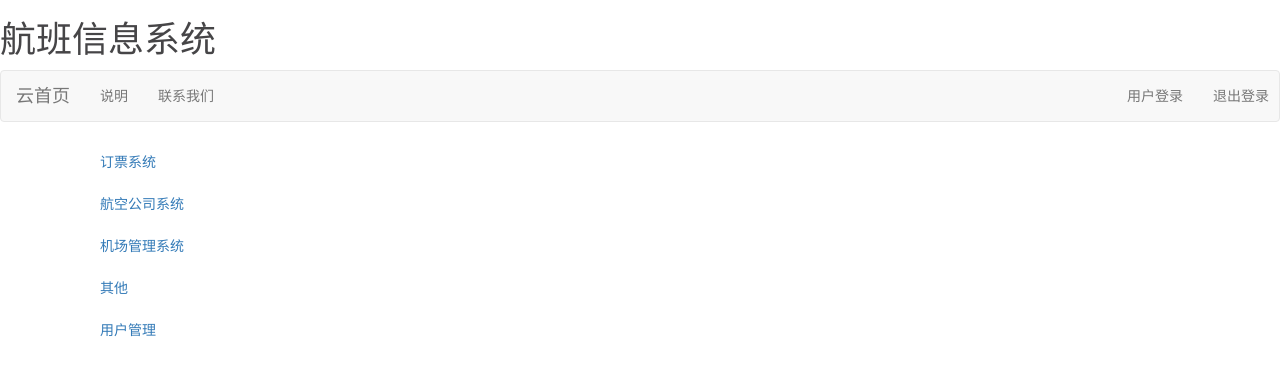
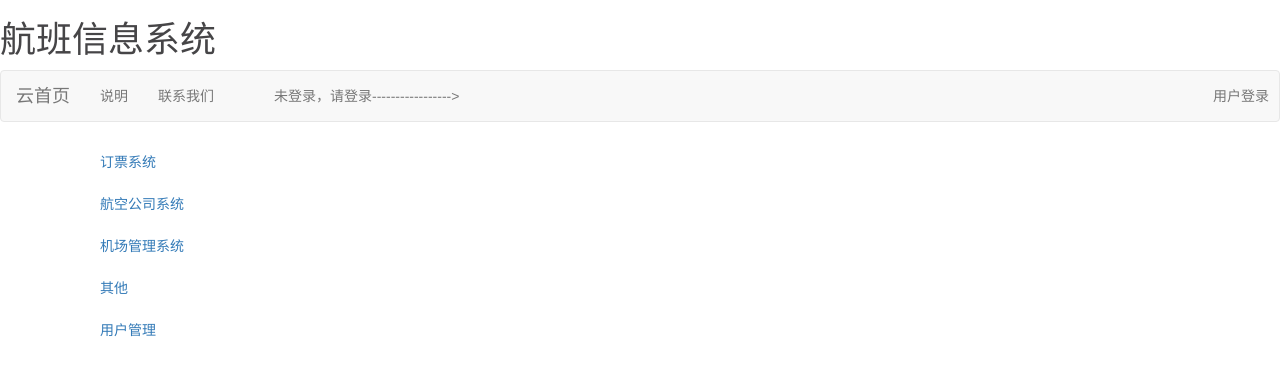
Before and after one commit to SimonLiu61/Database_a_djangoProject, a Django app: page / in a window 1280 px wide. Shown: the top 376 px of the page. Run offline with Django 3.2, Linux system fonts and the light colour scheme; some libraries are stand-ins or nearby versions.

Commit message:
9.29 完善用户登录UI

```diff
--- a/templates/index.html
+++ b/templates/index.html
@@ -27,11 +27,20 @@
         <ul class="nav navbar-nav">
             <li><a href="#">说明</a></li>
             <li><a href="#">联系我们</a></li>
-            <li><a href="#">{{username}}</a></li>
+            <li><a href="#">     </a></li>
+            {% ifequal islogin True %}
+                <li><a href="#">已登录，用户名：{{username}}</a></li>
+                {% else %}
+                <li><a href="#">未登录，请登录-----------------></a></li>
+            {% endifequal %}
+
         </ul>
         <ul class="nav navbar-nav navbar-right">
-            <li><a href="/authorize">用户登录</a></li>
-            <li><a href="/authorize">退出登录</a></li>
+            {% ifequal islogin True %}
+                <li><a href="/authorize">退出登录</a></li>
+                {% else %}
+                <li><a href="/authorize">用户登录</a></li>
+            {% endifequal %}
         </ul>
     </div>
 </div>
```
